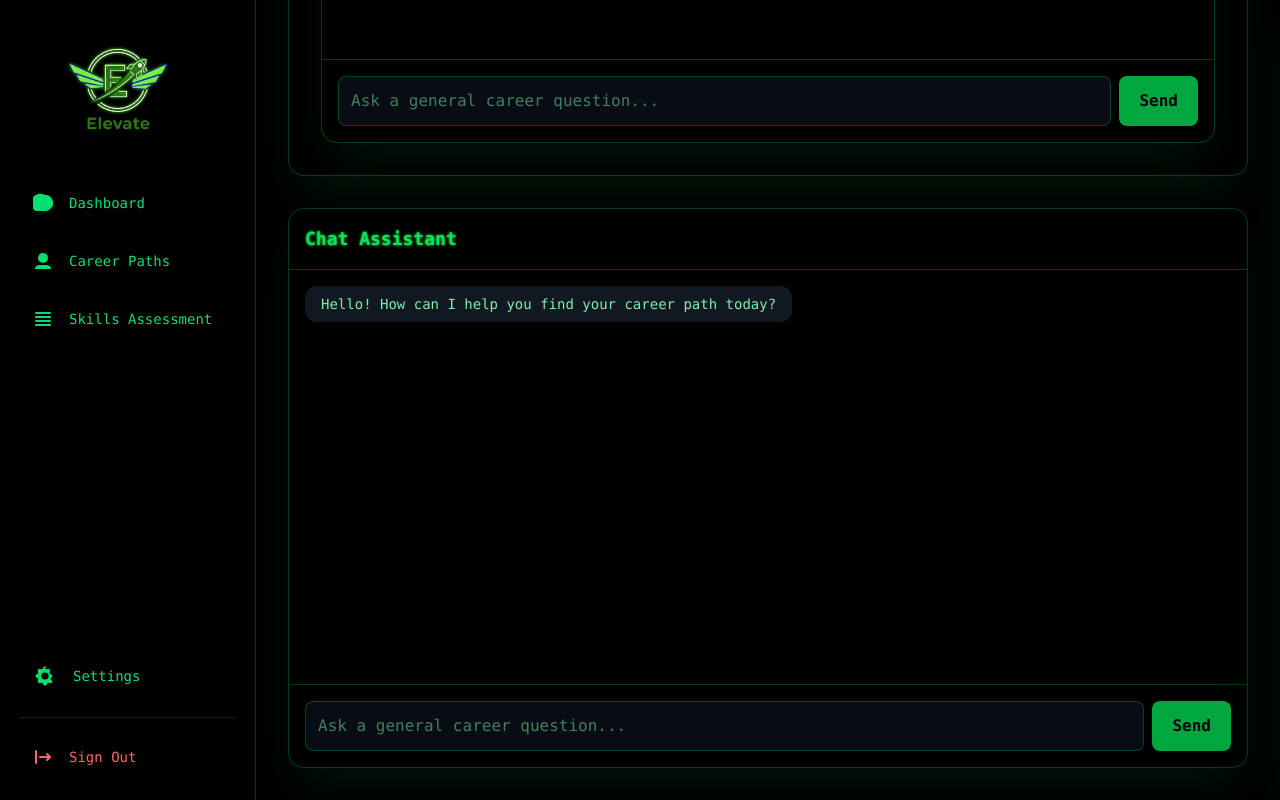
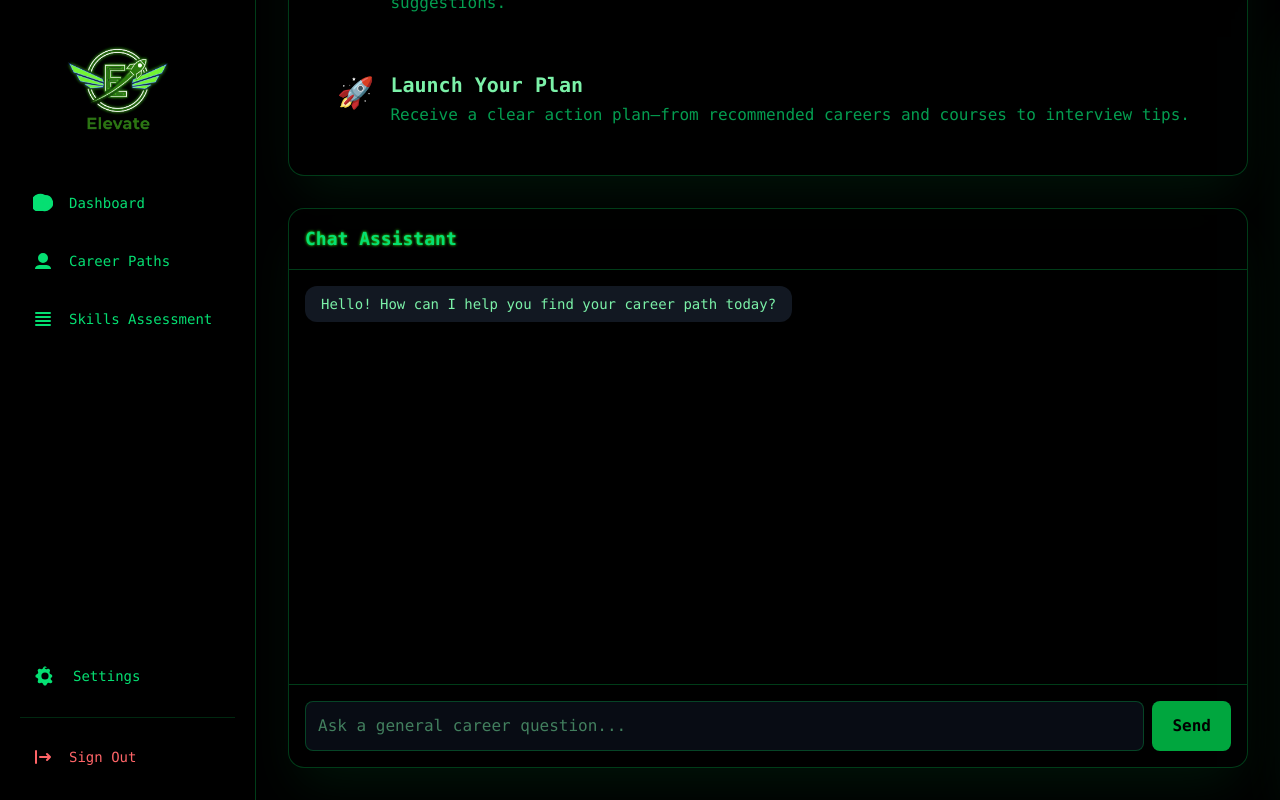
Before and after one commit to slow-Death-1008/GenAiPrototype, a React (Vite) app: page /dashboard in a window 1280 px wide. Built offline with nearby package versions, Linux system fonts and the light colour scheme; no server answers.

Commit message:
fix chatbox

```diff
--- a/src/pages/Dashboard.jsx
+++ b/src/pages/Dashboard.jsx
@@ -55,9 +55,6 @@ const Dashboard = () => {
               </li>
             ))}
           </ul>
-          <div className="w-full">
-                    <ChatBox />
-          </div>
         </div>
 
         <div className="w-full">
```
